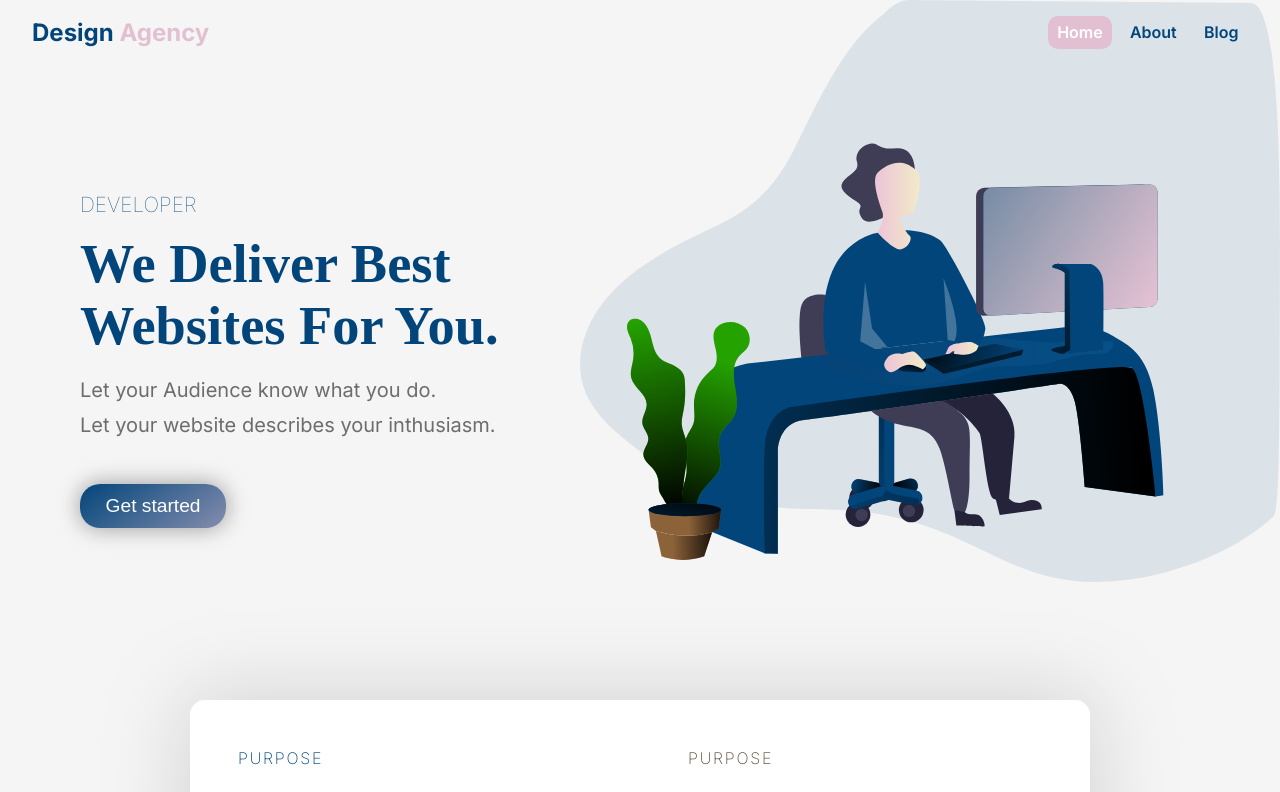
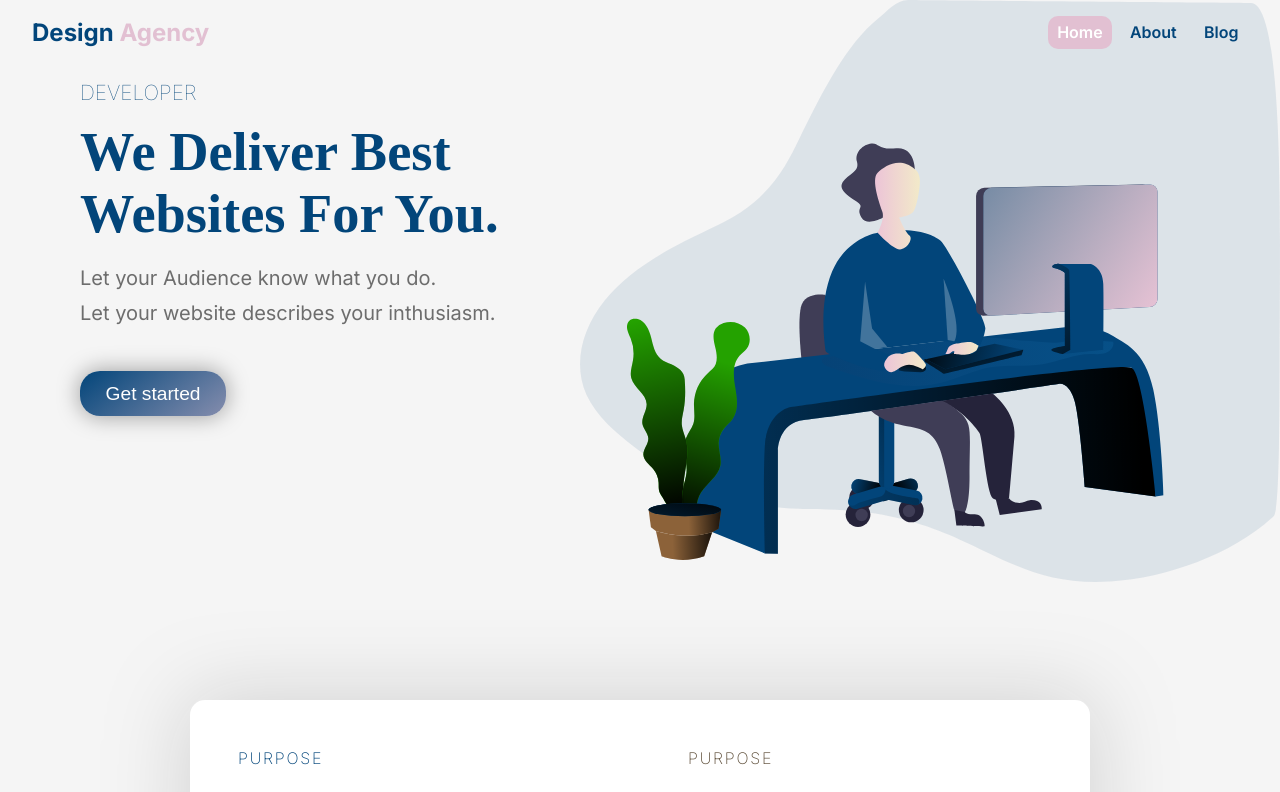
Before and after one commit to heshamabdelazim/Design-Agency, a Next.js app: page / in a window 1280 px wide. Shown: the top 792 px of the page. Built offline with nearby package versions, Linux system fonts and the light colour scheme.

Commit message:
modifying some css

```diff
--- a/src/app/globals.css
+++ b/src/app/globals.css
@@ -37,6 +37,7 @@
 .container{
     /* width: 100%; */
     padding: 5rem;
+    min-height: 90vh;
 }
 
 body{
```
